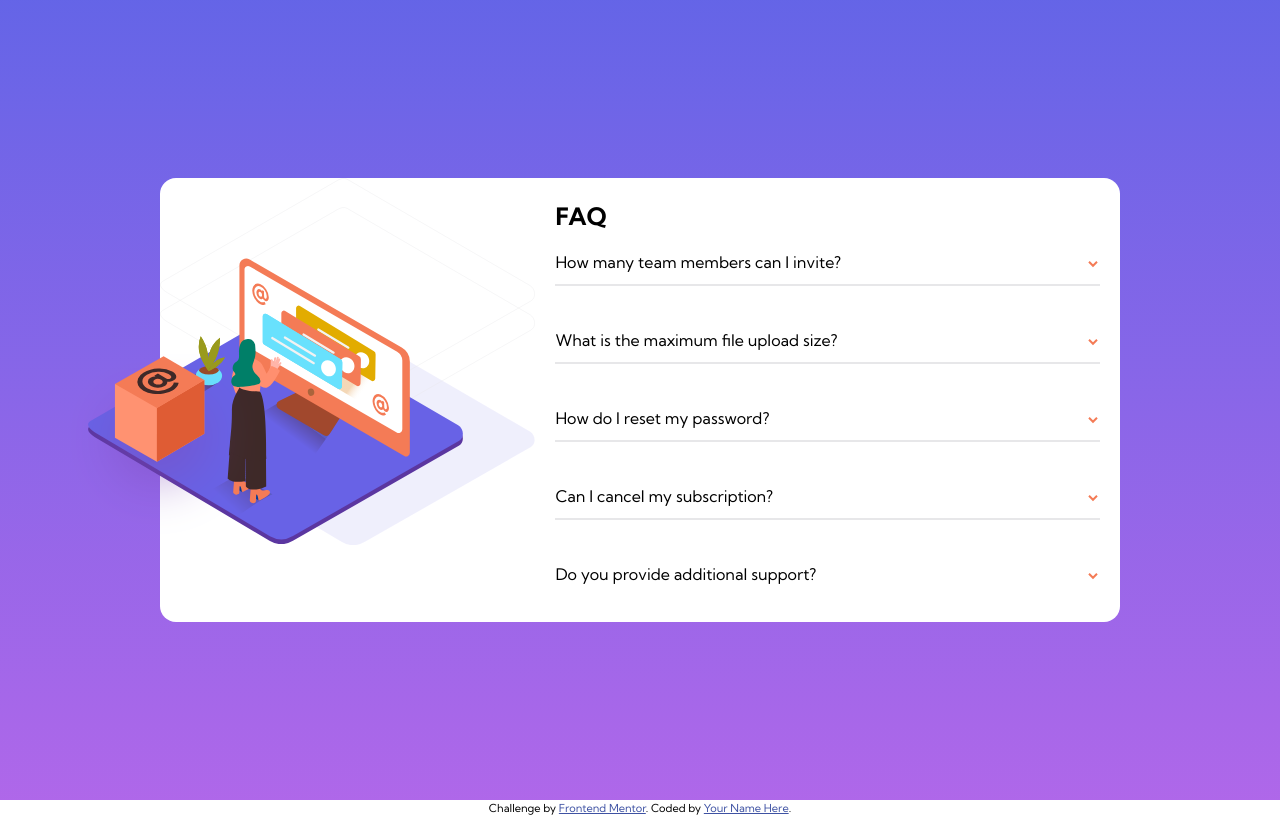
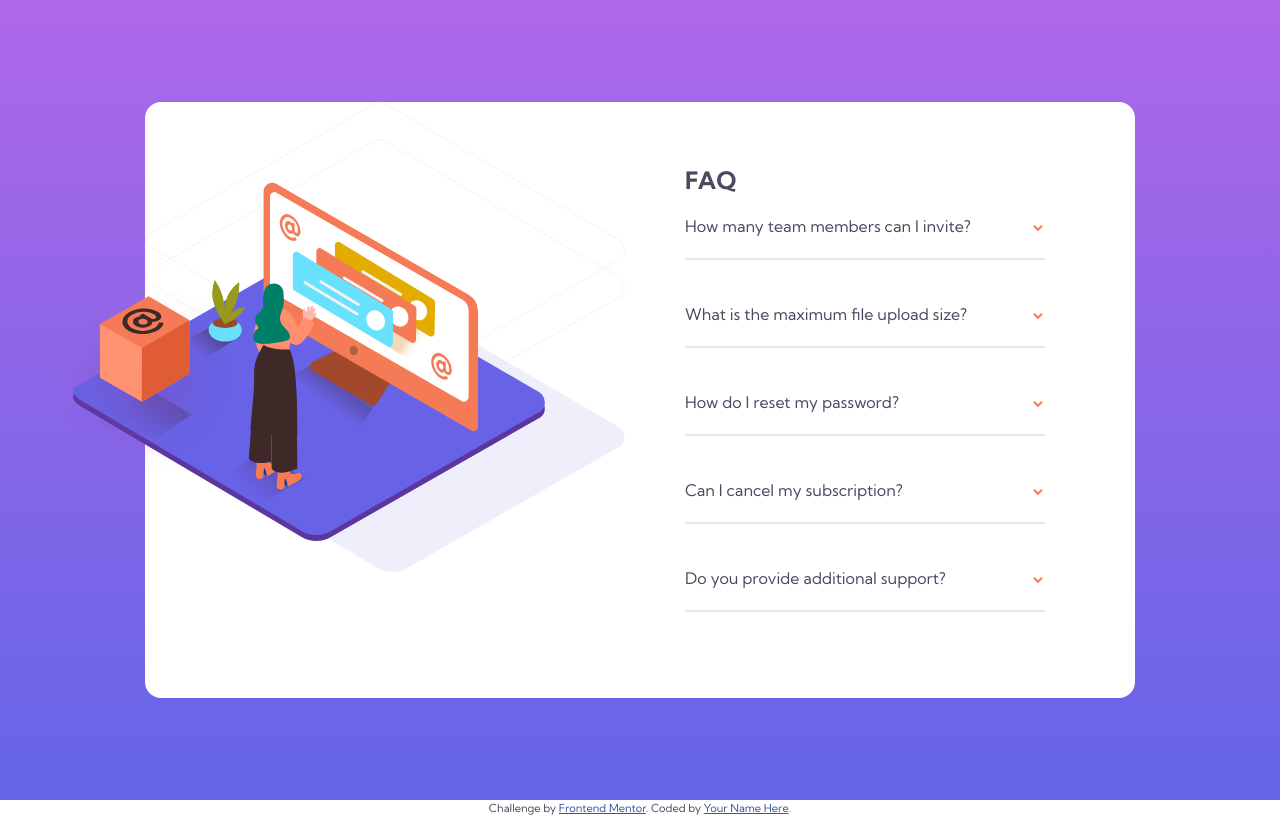
Before and after one commit to sil3ntr/fem-faq-accordian-card, a plain HTML site: page index.html in a window 1280 px wide. Drawn offline with Linux system fonts and the light colour scheme.

Commit message:
changes to padding and size of the card to look closer to the provided design

```diff
--- a/index.html
+++ b/index.html
@@ -41,6 +41,7 @@
      <div class="container">
       <div class="label">Do you provide additional support?</div>
         <div class="content">Chat and email support is available 24/7. Phone lines are open during normal business hours. </div>
+        <div class="line"><hr></div>
       </div>
   </div>
 </div>
--- a/styles.css
+++ b/styles.css
@@ -5,6 +5,8 @@
 */
 *, *::before, *::after {
     box-sizing: border-box;
+    --dark-grayish-blue: hsl(240, 6%, 50%);
+    --very-dark-grayish-blue: hsl(237, 12%, 33%);
     --light-grayish-blue: hsl(240, 5%, 91%);
     --soft-violet: hsl(273, 75%, 66%);
     --soft-blue: hsl(240, 73%, 65%);
@@ -33,6 +35,7 @@
     -webkit-font-smoothing: antialiased;
     font-family: 'Kumbh Sans', sans-serif;
     font-size: 12px;
+    color: var(--very-dark-grayish-blue);
   }
   /*
     6. Improve media defaults
@@ -67,7 +70,7 @@ main {
   height: 100vh;
   height: 100dvh;
 
-  background: linear-gradient(var(--soft-blue), var(--soft-violet));
+  background: linear-gradient(var(--soft-violet),var(--soft-blue));
 }
 
 hr {
@@ -95,15 +98,13 @@ hr {
 .card {
   display: flex;
   background-color: #fff;
-  max-width: 60rem;
-  border-radius: 1rem
-
+  max-width: 70rem;
+  border-radius: 1rem;
+  padding-right: 30px
 }
 
 .graphics {
-  display: flex;
   width: 30rem;
-
   background-image: url('./images/bg-pattern-desktop.svg');
   background-size: contain;
   background-repeat: no-repeat;
@@ -114,7 +115,7 @@ hr {
 
 .box-illustration {
   position: absolute;
-  top: 11rem;
+  top: 12rem;
   left: -6rem;
   z-index: 2;
 }
@@ -128,12 +129,23 @@ hr {
 }
 
 .accordion {
-  padding: 20px;
+  width: 30rem;
+  padding: 60px;
+}
+
+.content {
+  color: var(--dark-grayish-blue);
+  font-size: 0.9rem;
+}
+
+.label {
+  padding-bottom: 10px;
 }
 
 .container {
     position: relative;
     padding-block: 1rem;
+
 }
 .accordion .label::before {
   content: url('./images/icon-arrow-down.svg');
@@ -160,7 +172,6 @@ hr {
 .accordion .content {
     position: relative;
     height: 0;
-    transition: 0.5s;
     overflow: hidden;
 }
 
@@ -174,6 +185,7 @@ hr {
 
 .line {
   padding-block: 10px;
+
 }
 
 .attribution { font-size: 11px; text-align: center; }
```
